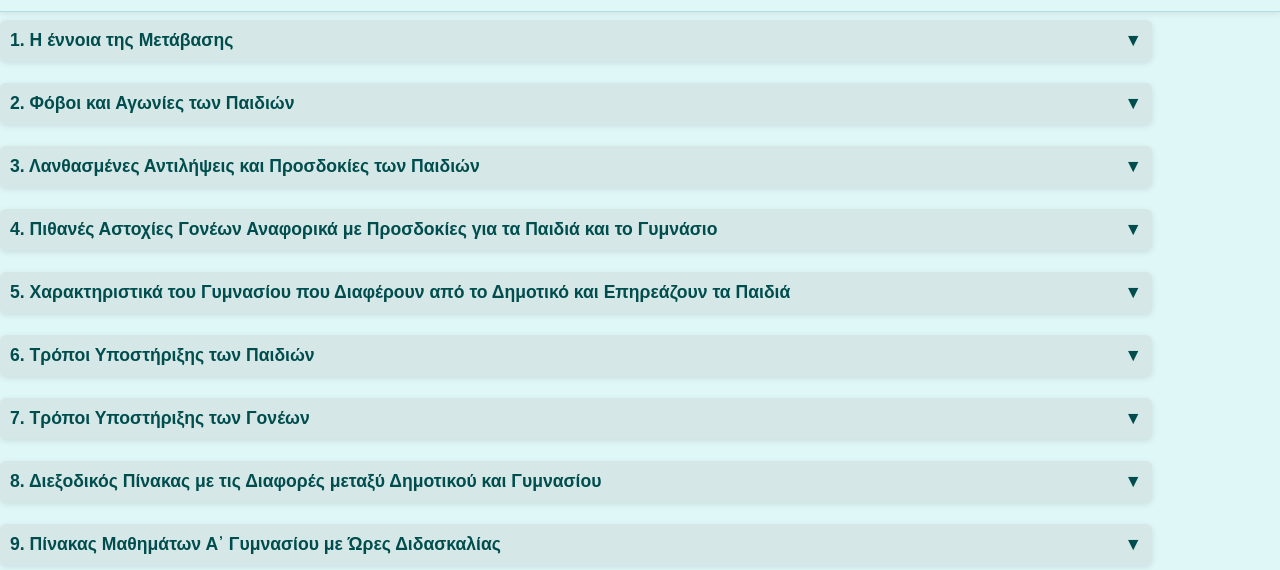
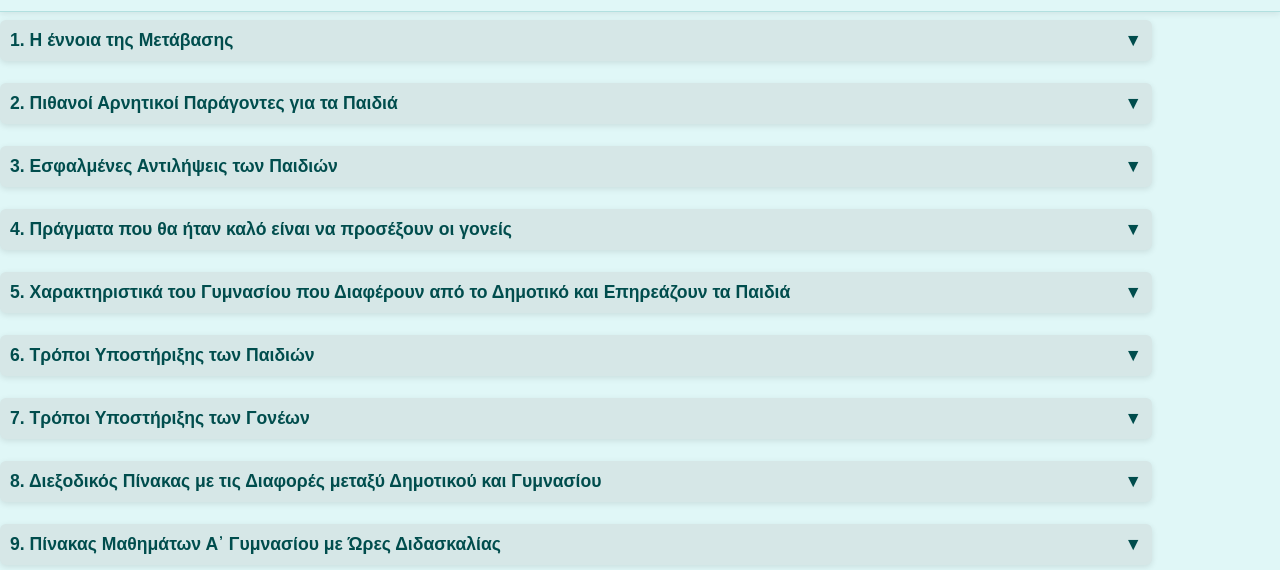
Before and after one commit to P-Domvros/transition-to-middleschool, a plain HTML site: page index.html in a window 1280 px wide. Shown: the part 198-768 px from the top of the page. Drawn offline with Linux system fonts and the light colour scheme.

Commit message:
Update index.html

```diff
--- a/index.html
+++ b/index.html
@@ -203,7 +203,7 @@
   <li><strong>Προσαρμογή:</strong> Πρώτο τετράμηνο – νέα ωράρια, αυξημένες εργασίες, νέες απαιτήσεις.</li>
   <li><strong>Εδραίωση:</strong> Δεύτερο τετράμηνο – πλήρης ένταξη & σταθερή ρουτίνα.</li>
 </ul>
-    <h3>1.3 Παράγοντες Επηρεασμού</h3>
+    <h3>1.2 Παράγοντες Επηρεασμού</h3>
     <ul>
       <li><strong>Ηλικιακή ωριμότητα:</strong> Διαφορές ανά μαθητή/τρια.</li>
       <li><strong>Προηγούμενες επιδόσεις:</strong> Ιστορικό στο Δημοτικό.</li>
@@ -213,7 +213,7 @@
   </div>
 
  <!-- 2 -->
-<button class="collapsible">2. Φόβοι και Αγωνίες των Παιδιών</button>
+<button class="collapsible">2. Πιθανοί Αρνητικοί Παράγοντες για τα Παιδιά</button>
 <div class="content">
   <ul>
     <li><strong>Αβεβαιότητα για το νέο περιβάλλον:</strong> Φόβος ότι δεν θα καταφέρουν να γνωριστούν με τους/τις νέους/ες συμμαθητές/τριες ή ότι δεν θα ανταποκριθούν στους/στις εκπαιδευτικούς.</li>
@@ -224,8 +224,8 @@
   </ul>
 </div>
 
-<!-- 3. Λανθασμένες Αντιλήψεις και Προσδοκίες των Παιδιών -->
-<button class="collapsible">3. Λανθασμένες Αντιλήψεις και Προσδοκίες των Παιδιών</button>
+<!-- 3. Προσδοκίες των Παιδιών -->
+<button class="collapsible">3. Εσφαλμένες Αντιλήψεις των Παιδιών</button>
 <div class="content">
   <ul>
     <li><strong>«Θα είναι σαν το Δημοτικό αλλά με μεγαλύτερες τάξεις»:</strong>
@@ -239,8 +239,8 @@
   </ul>
 </div>
 
-<!-- 4. Πιθανές Αστοχίες Γονέων Αναφορικά με Προσδοκίες για τα Παιδιά και το Γυμνάσιο -->
-<button class="collapsible">4. Πιθανές Αστοχίες Γονέων Αναφορικά με Προσδοκίες για τα Παιδιά και το Γυμνάσιο</button>
+<!-- 4. Πιθανές Σκέψεις των Γονέων -->
+<button class="collapsible">4. Πράγματα που θα ήταν καλό είναι να προσέξουν οι γονείς</button>
 <div class="content">
   <ul>
     <li><strong>Υπερβολικές Ακαδημαϊκές Προσδοκίες:</strong>
@@ -561,6 +561,7 @@
       <li>Συνεργασία γονέων–σχολείου–παιδιού.</li>
       <li>Συνεχής παρακολούθηση πέραν πρώτων εβδομάδων.</li>
       <li>Υπομονή & ευελιξία στον ρυθμό του κάθε παιδιού.</li>
+      <li>Το δικό μας άγχος ΝΑ ΜΕΝΕΙ ΔΙΚΟ ΜΑΣ!!!</li>
     </ul>
   </div>
 
```
